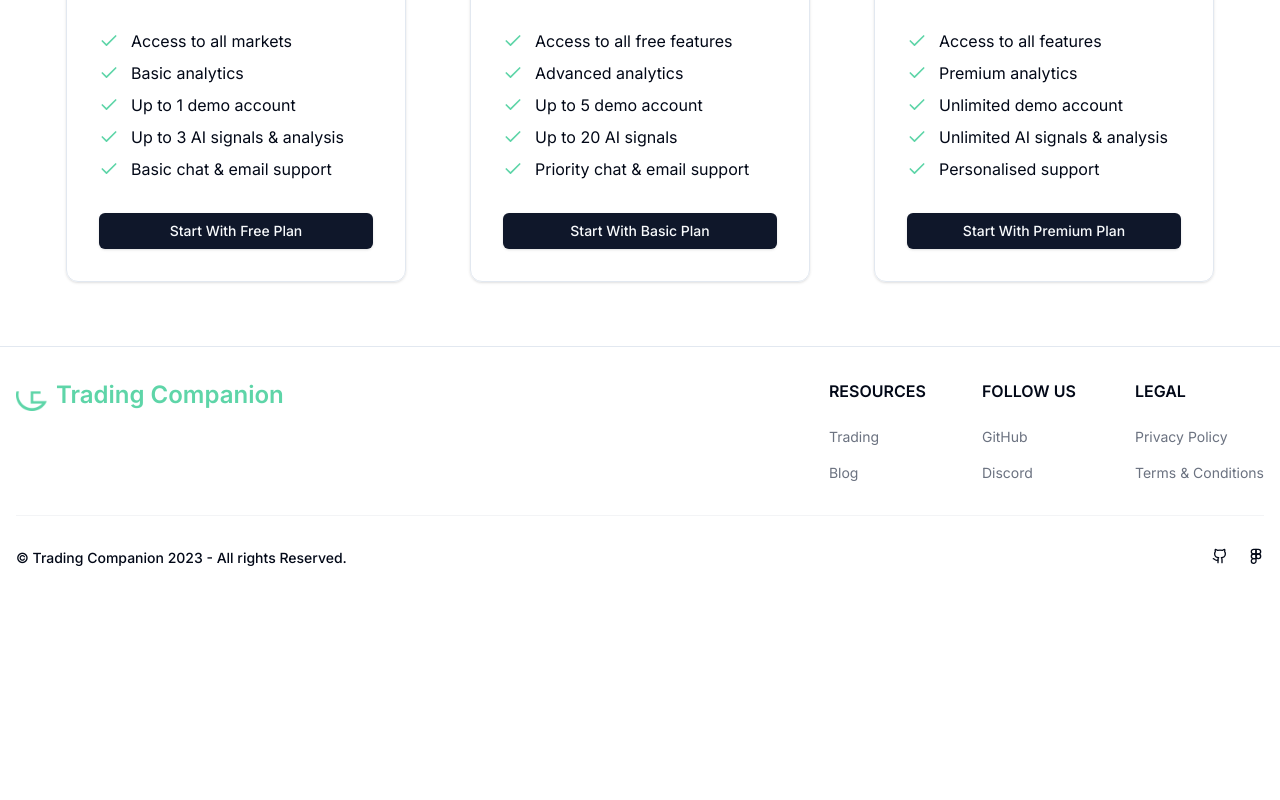
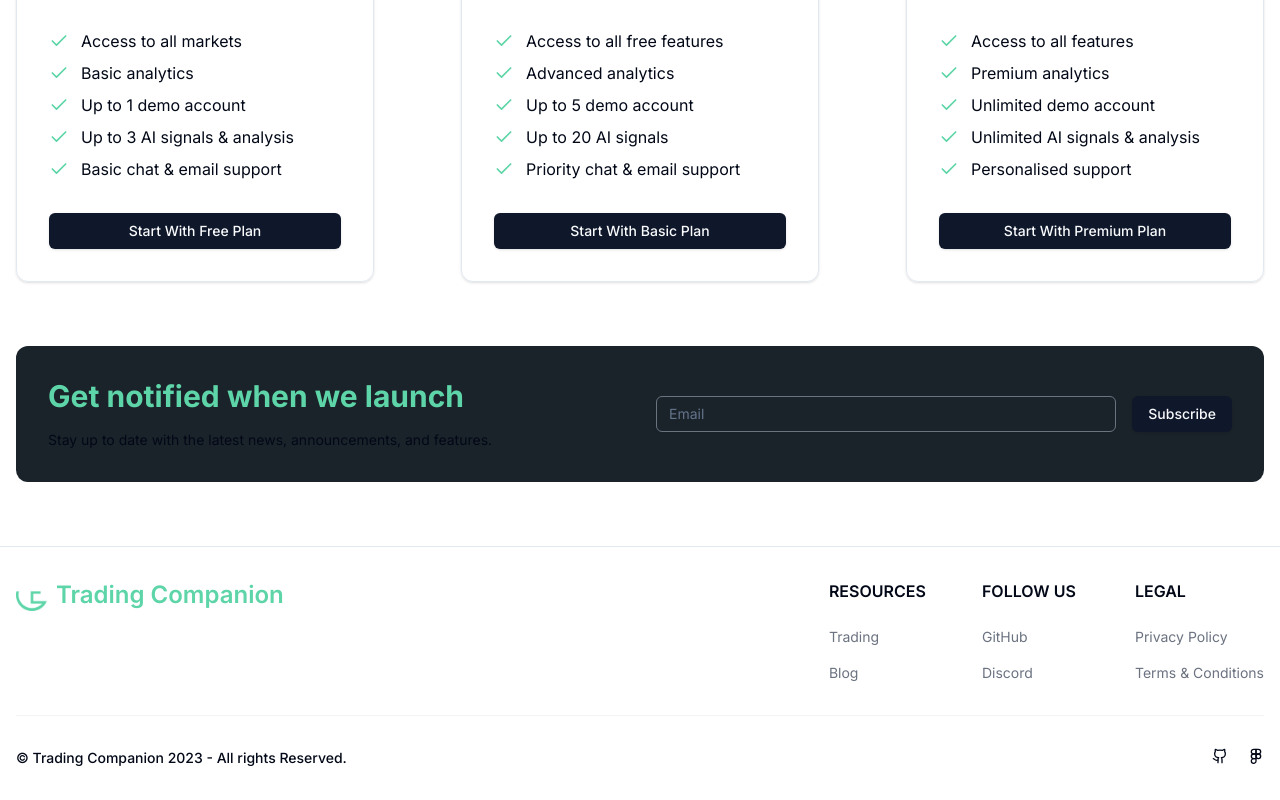
Before and after one commit to Zippee0709/trading-companion, a Next.js app: page / in a window 1280 px wide. Shown: the part 2318-3118 px from the top of the page. Before the commit the page ends 2918 px from the top, so only its background shows below. Built offline with nearby package versions, Linux system fonts and the light colour scheme.

Commit message:
FEAT get notified section

```diff
--- a/src/app/_components/cards/pricing-card.tsx
+++ b/src/app/_components/cards/pricing-card.tsx
@@ -6,7 +6,7 @@ import { Icons } from "@/components/ui/icons"
 
 const PricingCard = ({ title, price, features }: PrincingType) => {
   return (
-    <div className="flex w-[340px] flex-col gap-8 rounded-xl border p-8 shadow">
+    <div className="flex w-[358px] flex-col gap-8 rounded-xl border p-8 shadow">
       <div className="flex flex-col gap-2">
         <h3 className="font-bold">{title}</h3>
         <b className="text-4xl font-extrabold">${price}/mo</b>
--- /dev/null
+++ b/src/app/_components/sections/get-notified.tsx
@@ -0,0 +1,25 @@
+import React from "react"
+
+import { Button } from "@/components/ui/button"
+import { Input } from "@/components/ui/input"
+
+const GetNotified = () => {
+  return (
+    <section className="mb-16 flex w-full max-w-screen-xl flex-col items-center justify-center gap-8 rounded-xl bg-gunmetal px-4 py-8 sm:flex-row lg:px-8">
+      <div className="flex w-full flex-col gap-4">
+        <h2 className="max-w-md text-xl font-bold text-aquamarine sm:max-w-3xl lg:text-3xl">
+          Get notified when we launch
+        </h2>
+        <p className="text-sm">
+          Stay up to date with the latest news, announcements, and features.
+        </p>
+      </div>
+      <div className="flex w-full flex-col gap-4 lg:flex-row">
+        <Input className="border-gray-500" placeholder="Email" />
+        <Button>Subscribe</Button>
+      </div>
+    </section>
+  )
+}
+
+export { GetNotified }
--- a/src/app/_components/sections/pricing.tsx
+++ b/src/app/_components/sections/pricing.tsx
@@ -14,7 +14,7 @@ const Pricing = () => {
           Simple, transparent pricing that grows with you.
         </p>
       </div>
-      <div className="grid grid-cols-1 justify-between gap-8 sm:grid-cols-2 lg:grid-cols-3 lg:gap-16">
+      <div className="grid grid-cols-1 justify-between gap-8 sm:grid-cols-2 lg:flex lg:w-full lg:grid-cols-3 lg:gap-16">
         {PrincingItems.map((item) => (
           <PricingCard key={item.id} {...item} />
         ))}
--- a/src/app/page.tsx
+++ b/src/app/page.tsx
@@ -1,6 +1,7 @@
 import React from "react"
 
 import { About } from "@/app/_components/sections/about"
+import { GetNotified } from "@/app/_components/sections/get-notified"
 import { Home } from "@/app/_components/sections/home"
 import { Pricing } from "@/app/_components/sections/pricing"
 import { Services } from "@/app/_components/sections/services"
@@ -12,6 +13,7 @@ export default function Page() {
       <About />
       <Services />
       <Pricing />
+      <GetNotified />
     </main>
   )
 }
--- a/src/components/app/footer.tsx
+++ b/src/components/app/footer.tsx
@@ -6,8 +6,9 @@ import { Icons } from "@/components/ui/icons"
 
 const Footer = () => {
   return (
-    <footer className="flex flex-col border-t px-4 py-8">
-      <div className="mx-auto flex w-full max-w-screen-xl flex-col items-start gap-8 lg:flex-row lg:justify-between">
+    <footer className="border-t py-8">
+      <div className="mx-auto flex w-full max-w-screen-xl flex-col px-4">
+        <div className="flex w-full max-w-screen-xl flex-col items-start gap-8 lg:flex-row lg:justify-between">
           <Link href="/" className="flex items-center gap-2">
             <Image
               src="/images/trading-companion-logo.png"
@@ -67,8 +68,8 @@ const Footer = () => {
             </div>
           </div>
         </div>
-      <hr className="mx-auto my-6 w-full max-w-screen-xl border-gray-100 dark:border-gray-700 lg:my-8" />
-      <div className="mx-auto flex w-full max-w-screen-xl flex-col gap-4 lg:flex-row lg:justify-between">
+        <hr className="my-6 w-full max-w-screen-xl border-gray-100 dark:border-gray-700 lg:my-8" />
+        <div className="flex w-full max-w-screen-xl flex-col gap-4 lg:flex-row lg:justify-between">
           <p className="text-sm font-medium">
             © Trading Companion 2023 - All rights Reserved.
           </p>
@@ -85,6 +86,7 @@ const Footer = () => {
             </li>
           </ul>
         </div>
+      </div>
     </footer>
   )
 }
--- /dev/null
+++ b/src/components/ui/input.tsx
@@ -0,0 +1,25 @@
+import * as React from "react"
+
+import { cn } from "@/lib/utils"
+
+export interface InputProps
+  extends React.InputHTMLAttributes<HTMLInputElement> {}
+
+const Input = React.forwardRef<HTMLInputElement, InputProps>(
+  ({ className, type, ...props }, ref) => {
+    return (
+      <input
+        type={type}
+        className={cn(
+          "flex h-9 w-full rounded-md border border-input bg-transparent px-3 py-1 text-sm shadow-sm transition-colors file:border-0 file:bg-transparent file:text-sm file:font-medium placeholder:text-muted-foreground focus-visible:outline-none focus-visible:ring-1 focus-visible:ring-ring disabled:cursor-not-allowed disabled:opacity-50",
+          className
+        )}
+        ref={ref}
+        {...props}
+      />
+    )
+  }
+)
+Input.displayName = "Input"
+
+export { Input }
```
Lines whose indentation alone changed are shown as unchanged.
